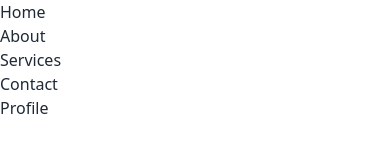
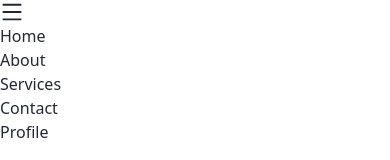
Before and after one commit to zobayerhb/res-tail-axios-rechart, a React (Vite) app: page / in a window 390 px wide. Shown: the top 160 px of the page. Built offline with nearby package versions, Linux system fonts and the light colour scheme.

Commit message:
toggle navbar icon

```diff
--- a/package.json
+++ b/package.json
@@ -12,7 +12,8 @@
   "dependencies": {
     "prop-types": "^15.8.1",
     "react": "^18.3.1",
-    "react-dom": "^18.3.1"
+    "react-dom": "^18.3.1",
+    "react-icons": "^5.3.0"
   },
   "devDependencies": {
     "@eslint/js": "^9.13.0",
--- a/src/components/NavBar/NavBar.jsx
+++ b/src/components/NavBar/NavBar.jsx
@@ -1,6 +1,10 @@
+import { useState } from "react";
 import Links from "../Links/Links";
+import { AiOutlineMenu, AiOutlineClose } from "react-icons/ai";
 
 const NavBar = () => {
+  const [open, setOpen] = useState(false);
+
   const routes = [
     { id: 1, name: "Home", path: "/home" },
     { id: 2, name: "About", path: "/about" },
@@ -11,6 +15,14 @@ const NavBar = () => {
 
   return (
     <nav>
+      <div className="text-2xl md:hidden" onClick={() => setOpen(!open)}>
+        {open === true ? (
+          <AiOutlineClose></AiOutlineClose>
+        ) : (
+          <AiOutlineMenu></AiOutlineMenu>
+        )}
+      </div>
+
       <ul className="md:flex gap-4">
         {routes.map((route) => (
           <Links key={route.id} route={route}></Links>
```
Also changed, not shown: 1 other file (tests, documents, lock files or other folders).
